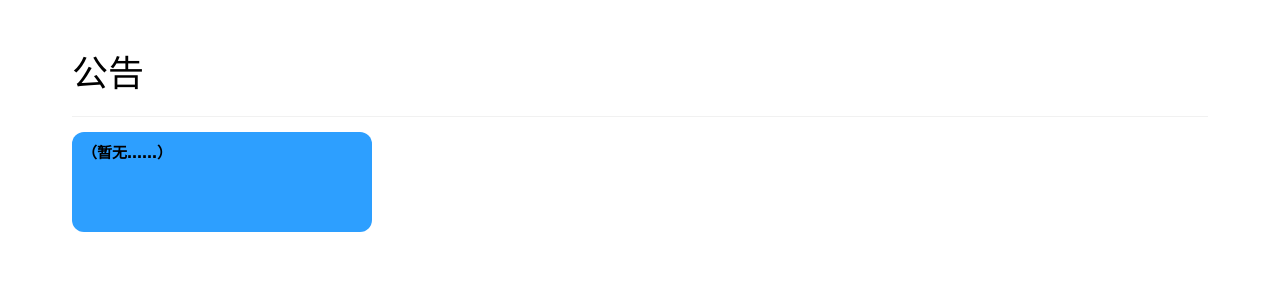
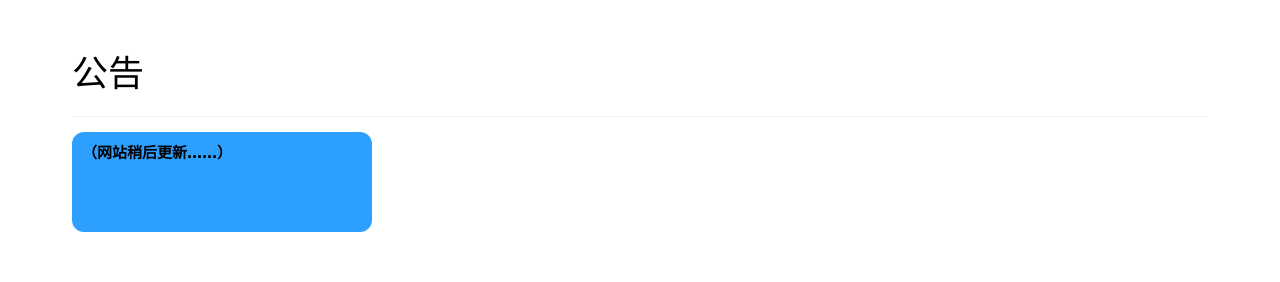
Before and after one commit to HaShiQi79461/GeRenZhuYe, a plain HTML site: page index.html in a window 1280 px wide. Shown: the part 980-1262 px from the top of the page. Drawn offline with Linux system fonts and the light colour scheme.

Commit message:
Update index.html

```diff
--- a/index.html
+++ b/index.html
@@ -133,7 +133,7 @@ li a:hover:not(.active) {
 
 <body>
 
-<p id="rcorners1">（暂无……）</p>
+<p id="rcorners1">（网站稍后更新……）</p>
 
 </body>
 
```
